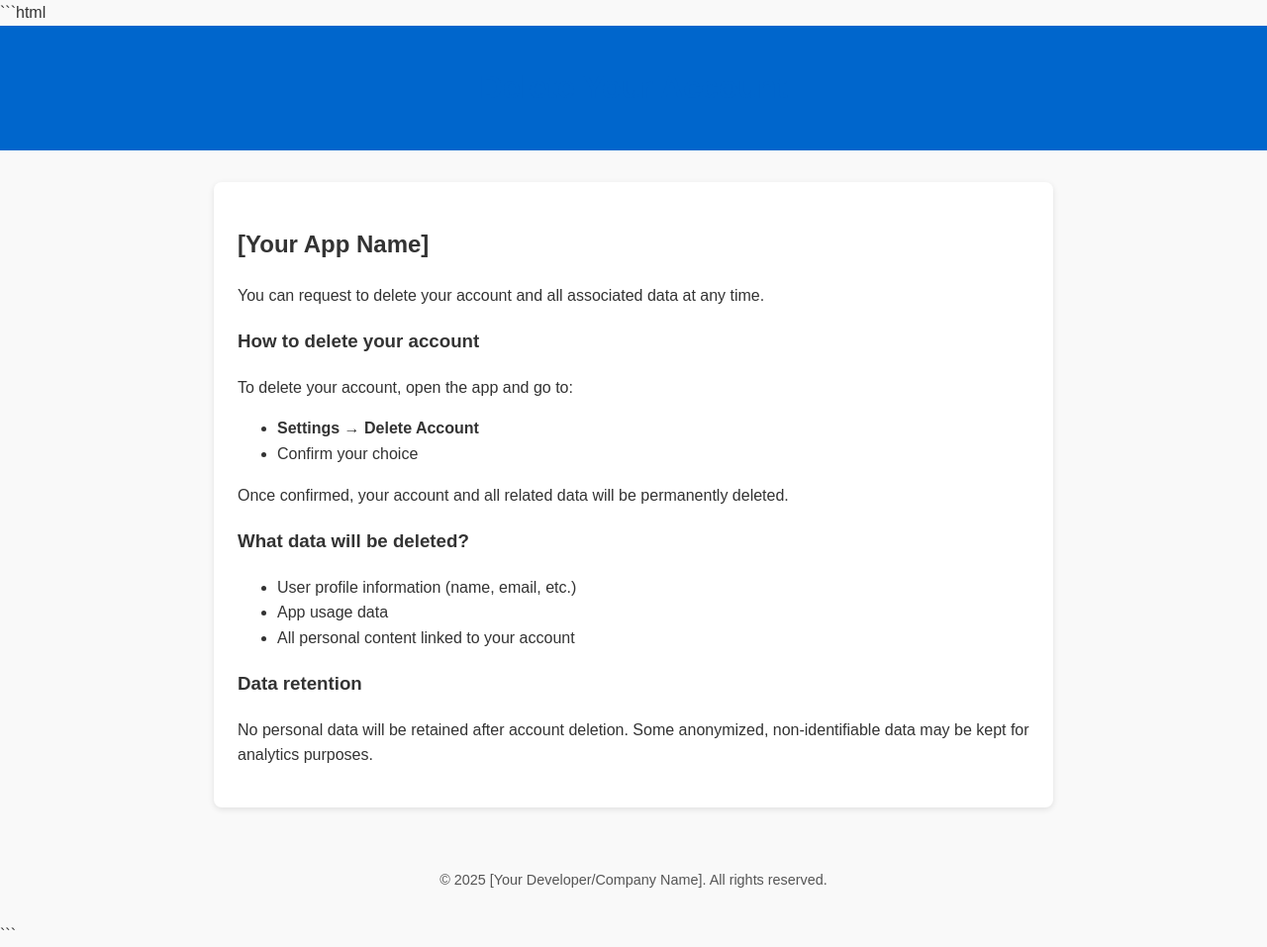
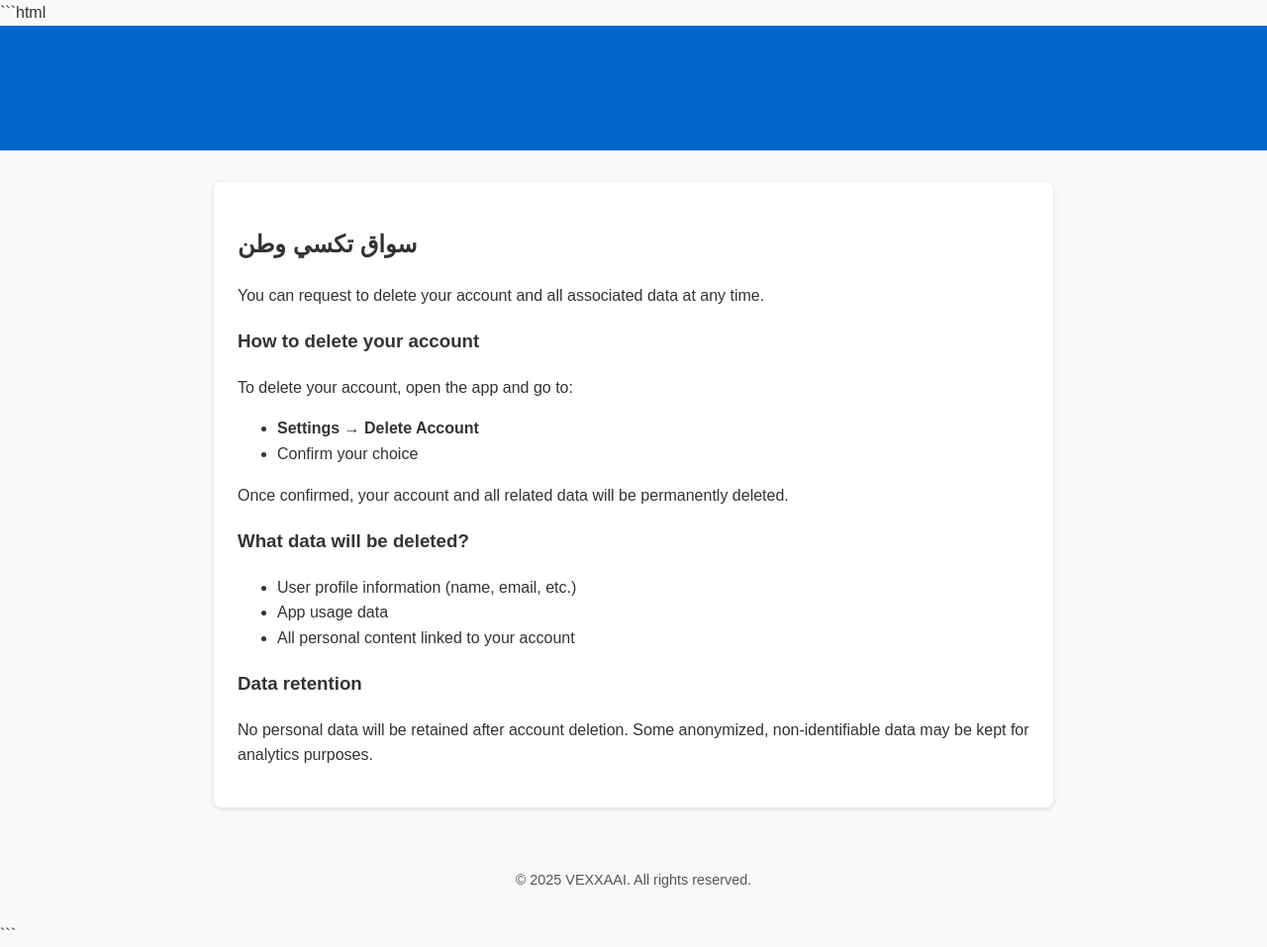
Before and after one commit to DevOmarAmer/taxiwatan-privacy, a plain HTML site: page delete_account.html in a window 1280 px wide. Shown: the whole page at 99% size. Drawn offline with Linux system fonts and the light colour scheme.

Commit message:
Update delete_account.html

```diff
--- a/delete_account.html
+++ b/delete_account.html
@@ -4,7 +4,7 @@
 <head>
   <meta charset="UTF-8" />
   <meta name="viewport" content="width=device-width, initial-scale=1.0"/>
-  <title>Delete Account - [سواق تكسي وطن]</title>
+  <title>Delete Account - سواق تكسي وطن</title>
   <style>
     body {
       font-family: Arial, sans-serif;
@@ -45,7 +45,7 @@
   </header>
 
   <main>
-    <h2>[Your App Name]</h2>
+    <h2>سواق تكسي وطن</h2>
     <p>
       You can request to delete your account and all associated data at any time.
     </p>
@@ -77,7 +77,7 @@
   </main>
 
   <footer>
-    <p>&copy; 2025 [Your Developer/Company Name]. All rights reserved.</p>
+    <p>&copy; 2025 VEXXAAI. All rights reserved.</p>
   </footer>
 </body>
 </html>
```
